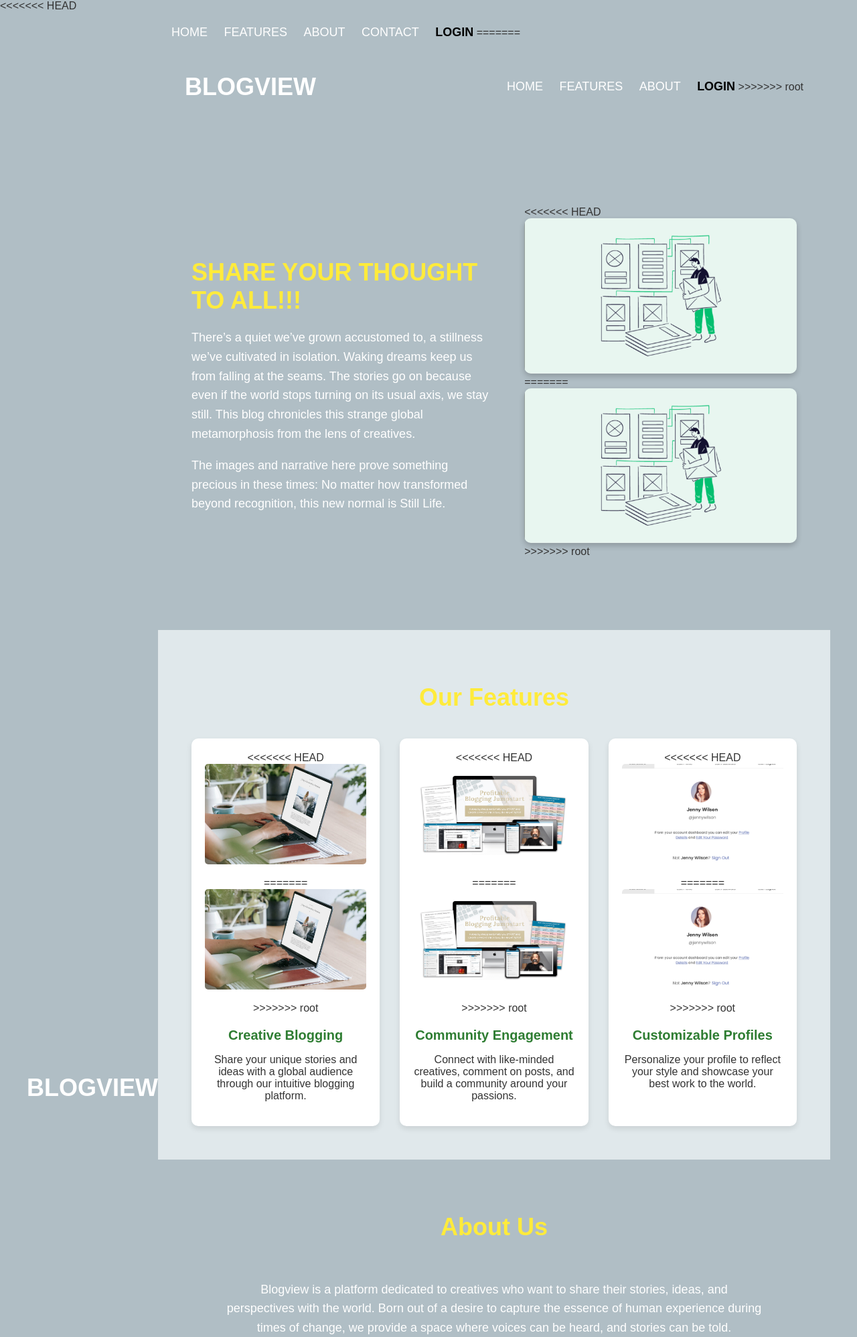
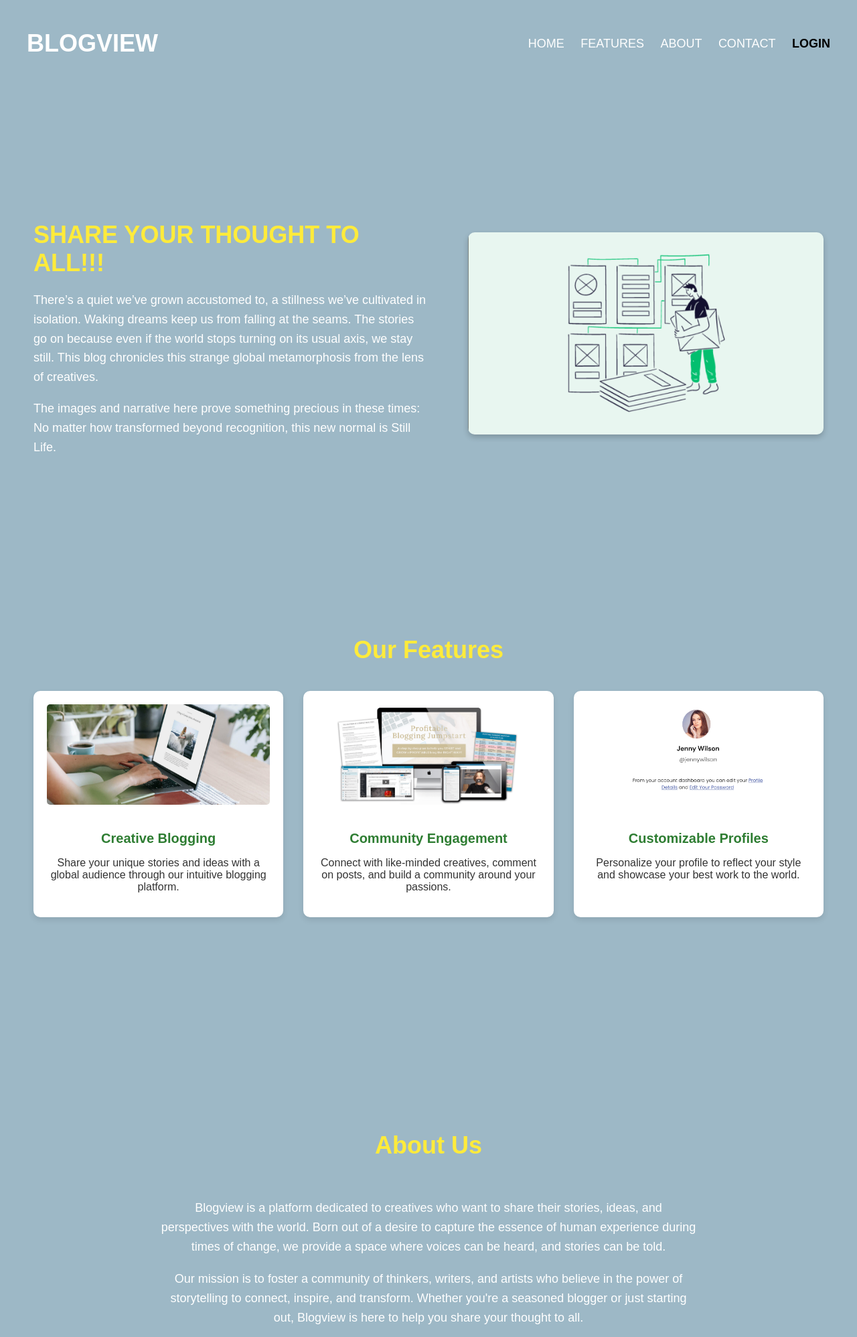
Before and after one commit to pr0xiuss/sem2-scm, a Flask app: page / in a window 1280 px wide. Shown: the top 1997 px of the page at 67% size. Run offline with Flask 3, Linux system fonts and the light colour scheme.

Commit message:
added visuals

```diff
--- a/templates/newhome.html
+++ b/templates/newhome.html
@@ -19,7 +19,7 @@
             justify-content: space-between;
             align-items: center;
             padding: 20px 40px;
-            background-color: #b0bec5;
+            background-color: #9db8c6;
             position: sticky;
             top: 0;
             z-index: 10;
@@ -68,7 +68,7 @@
             align-items: center;
             padding: 50px;
             min-height: 80vh;
-            background-color: #b0bec5;
+            background-color: #9db8c6;
         }
 
         .content {
@@ -113,7 +113,7 @@
         /* Features Section */
         .features-section {
             padding: 50px;
-            background-color: #e0e8eb; /* Slightly lighter teal for contrast */
+            background-color: #9db8c6; /* Slightly lighter teal for contrast */
             min-height: 80vh;
             display: flex;
             flex-direction: column;
@@ -177,7 +177,7 @@
         /* About Section */
         .about-section {
             padding: 50px;
-            background-color: #b0bec5;
+            background-color: #9db8c6;
             min-height: 80vh;
             display: flex;
             flex-direction: column;
@@ -213,7 +213,7 @@
         /* Contact Section */
         .contact-section {
             padding: 50px;
-            background-color: #e0e8eb;
+            background-color: #9db8c6;
             min-height: 80vh;
             display: flex;
             flex-direction: column;
@@ -316,7 +316,6 @@
         }
     </style>
 </head>
-<<<<<<< HEAD
 <body id="top">
     <header class="header">
         <h1 class="title">BLOGVIEW</h1>
@@ -327,17 +326,6 @@
             <a href="#contact">CONTACT</a>
             <a href="{{ url_for('login') }}" class="login">LOGIN</a>
 
-=======
-<body>
-    <header class="header">
-        <h1 class="title">BLOGVIEW</h1>
-        <nav class="nav-bar">
-            <a href="#home">HOME</a>
-            <a href="#features">FEATURES</a>
-            <a href="#about">ABOUT</a>
-            <!-- <a href="#contact">CONTACT</a> -->
-            <a href="#login" class="login">LOGIN</a>
->>>>>>> root
         </nav>
     </header>
 
@@ -352,11 +340,7 @@
             </p>
         </div>
         <div class="image-container">
-<<<<<<< HEAD
             <img src="{{ url_for('static', filename='home.png') }}" alt="Blog Image">
-=======
-            <img src="./1st home.png" alt="Blog Image">
->>>>>>> root
         </div>
     </section>
 
@@ -364,29 +348,17 @@
         <h2>Our Features</h2>
         <div class="features-grid">
             <div class="feature-card">
-<<<<<<< HEAD
                 <img src="{{ url_for('static', filename='creative blog.jpg') }}" alt="Feature 1">
-=======
-                <img src="./creative blog.jpg" alt="Feature 1">
->>>>>>> root
                 <h3>Creative Blogging</h3>
                 <p>Share your unique stories and ideas with a global audience through our intuitive blogging platform.</p>
             </div>
             <div class="feature-card">
-<<<<<<< HEAD
                 <img src="{{ url_for('static', filename='community puls.png') }}" alt="Feature 2">
-=======
-                <img src="./community puls.png" alt="Feature 2">
->>>>>>> root
                 <h3>Community Engagement</h3>
                 <p>Connect with like-minded creatives, comment on posts, and build a community around your passions.</p>
             </div>
             <div class="feature-card">
-<<<<<<< HEAD
                 <img src="{{ url_for('static', filename='edit profile.png') }}" alt="Feature 3">
-=======
-                <img src="./edit profile.png" alt="Feature 3">
->>>>>>> root
                 <h3>Customizable Profiles</h3>
                 <p>Personalize your profile to reflect your style and showcase your best work to the world.</p>
             </div>
```
